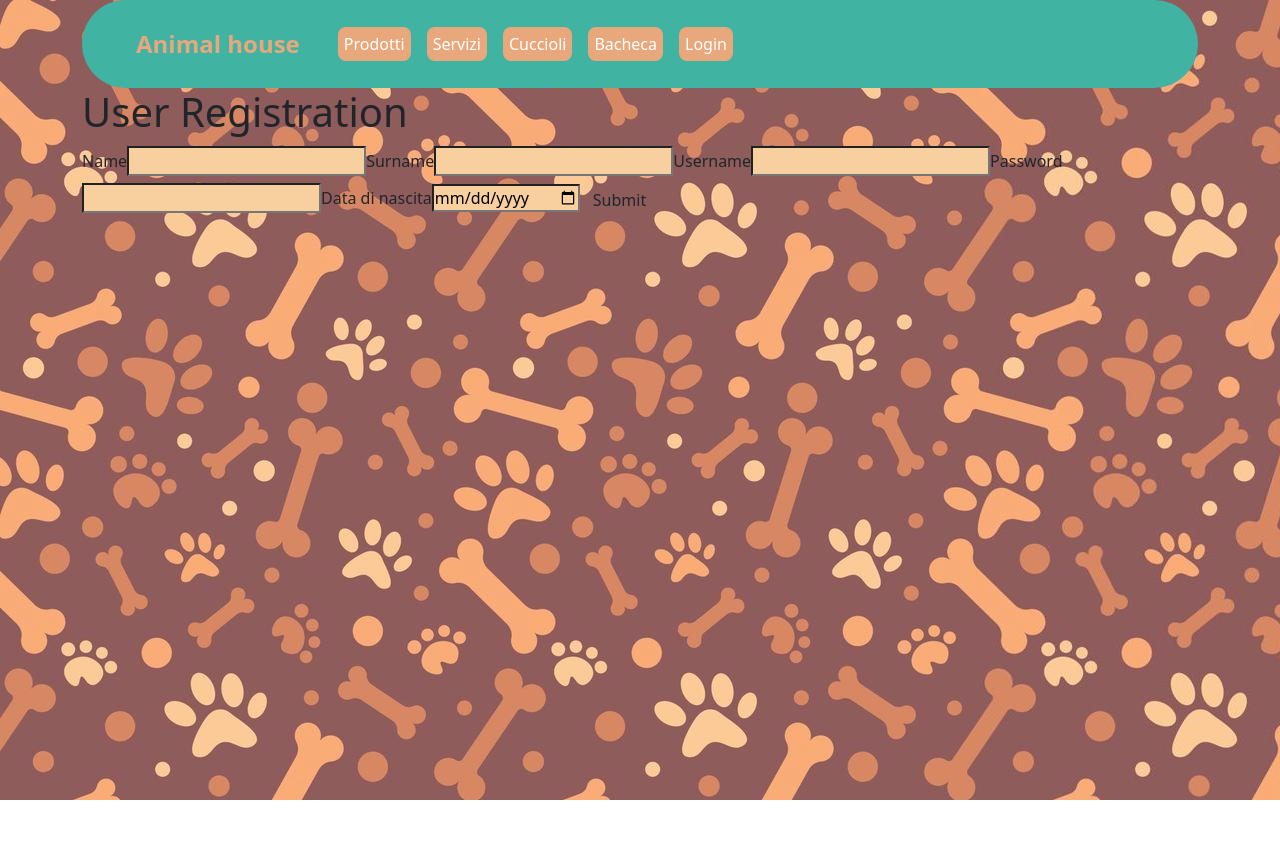
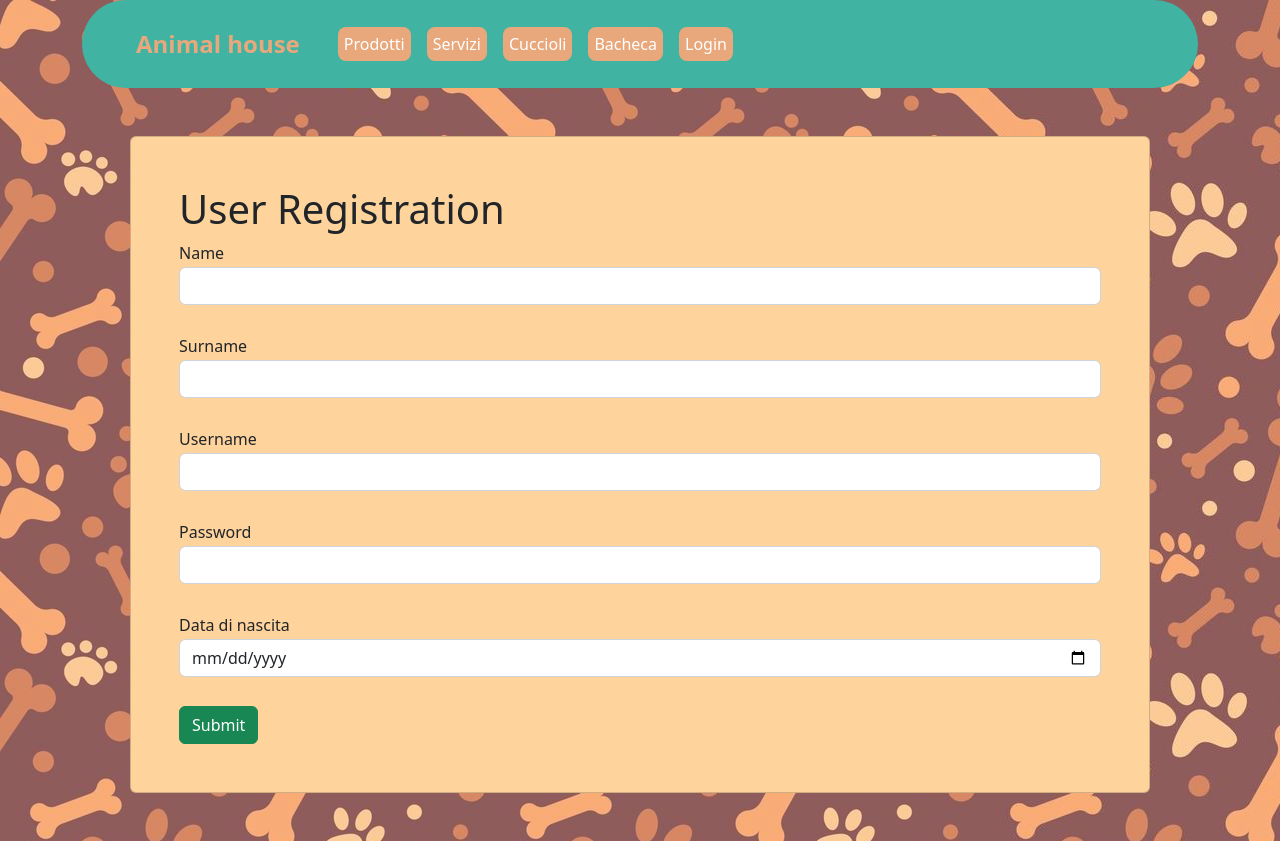
Before and after one commit to AnimalHouseGGG/FrontOffice, a React (Create React App) app: page /front/register in a window 1280 px wide. Before the commit the page ends 800 px from the top, so only its background shows below. Built offline with nearby package versions, Linux system fonts and the light colour scheme.

Commit message:
aggiunto altro stile

```diff
--- a/src/BachecaForm.js
+++ b/src/BachecaForm.js
@@ -62,7 +62,7 @@ const BachecaForm = () => {
     onChange={(e) => setComment(e.target.value)}
     form="comment"> </textarea>
 </div>
-<button type="submit" form="newPost" className="btn btn-primary">Post</button>
+<button type="submit" form="newPost" className="btn btn-success">Post</button>
 </form>
 
 </div>
--- a/src/Login.js
+++ b/src/Login.js
@@ -50,11 +50,12 @@ const Login = () => {
 
 
     return (
-        <div className="create">
+        <div className="card m-5 p-5">
       <h2>Login</h2>
       <form onSubmit={handleLogin}>
         <label>Username</label>
         <input
+          className=" form-control"
           type="text"
           required
           value={username}
@@ -62,13 +63,15 @@ const Login = () => {
         />
         <label>Password</label>
         <input
+          className=" form-control"
           type="password"
           required
           value={password}
           onChange={(e) => setPassword(e.target.value)}
         ></input>
-
-        <button type="submit">Login</button>
+        <br></br>
+        <button className="btn btn-success" type="submit">Login</button>
+        <br></br>
         <br></br>
         <Link to="/register">Non sei ancora registrato? Clicca qui</Link>
       </form>
--- a/src/RegisterPage.js
+++ b/src/RegisterPage.js
@@ -95,7 +95,7 @@ const RegisterPage = () => {
   };
 
   return (
-    <div className="form">
+    <div className="form card m-5 p-5">
       <div>
         <h1>User Registration</h1>
       </div>
@@ -109,26 +109,30 @@ const RegisterPage = () => {
       <form>
         {/* Labels and inputs for form data */}
         <label className="label">Name</label>
-        <input onChange={handleName} className="input"
+        <input onChange={handleName} className="input form-control"
           value={name} type="text" />
-
+        <br></br>
         <label className="label">Surname</label>
-        <input onChange={handleSurname} className="input"
+        <input onChange={handleSurname} className="input form-control"
           value={surname} type="email" />
+        <br></br>
 
         <label className="label">Username</label>
-        <input onChange={handleUsername} className="input"
+        <input onChange={handleUsername} className="input form-control"
           value={username} type="email" />
+        <br></br>
 
         <label className="label">Password</label>
-        <input onChange={handlePassword} className="input"
+        <input onChange={handlePassword} className="input form-control"
           value={password} type="password" />
+        <br></br>
 
         <label className="label">Data di nascita</label>
-        <input onChange={handleBornDate} className="input"
+        <input onChange={handleBornDate} className="input form-control"
           value={bornDate} type="date" />
+        <br></br>
 
-        <button onClick={handleSubmit} className="btn" type="submit">
+        <button onClick={handleSubmit} className="btn btn-success" type="submit">
           Submit
         </button>
       </form>
```
Also changed, not shown: src/todo.txt.
